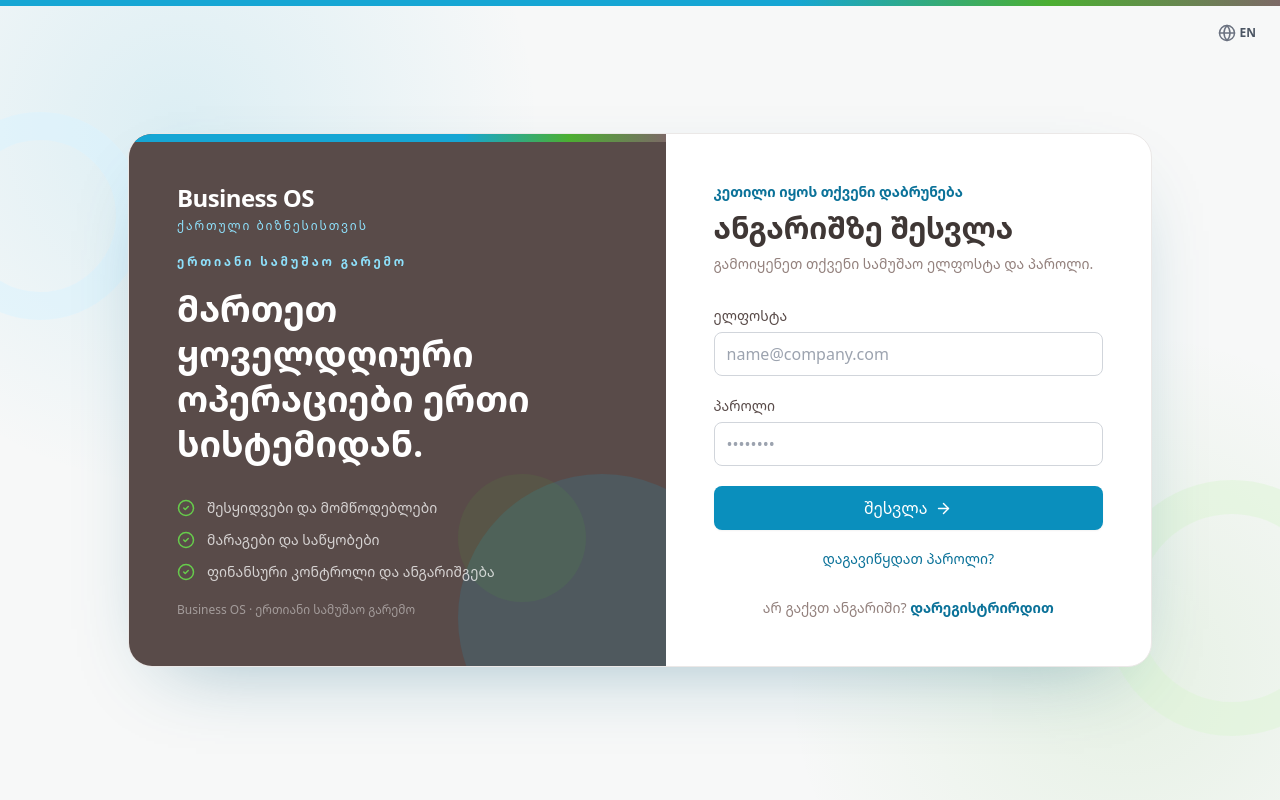
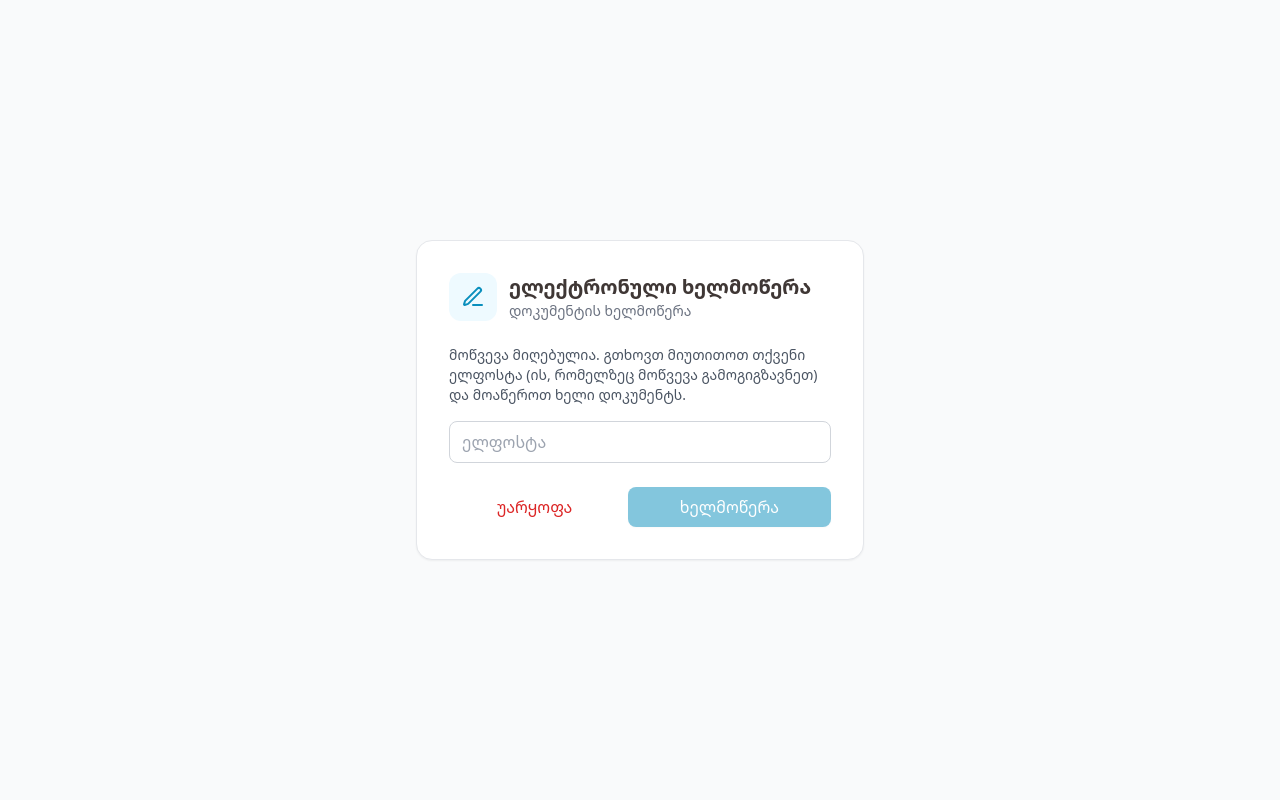
Before and after one commit to kaula201/business-os, a React (Vite) app in the folder frontend/: page /sign/1 in a window 1280 px wide. Before the commit this address led to /login. Built offline with nearby package versions, Linux system fonts and the light colour scheme; no server answers.

Commit message:
fix: public signer flow — /sign/:token without login (token = auth), public storefront, auth-gated cart/orders queries

```diff
--- a/frontend/src/App.tsx
+++ b/frontend/src/App.tsx
@@ -76,6 +76,7 @@
 const PlmPage = lazy(() => import('./pages/PlmPage'))
 const QualityPage = lazy(() => import('./pages/QualityPage'))
 const SignPage = lazy(() => import('./pages/SignPage'))
+const SignerPage = lazy(() => import('./pages/SignerPage'))
 
 function ProtectedRoute({ children }: { children: ReactNode }) {
   const isAuthenticated = useAuthStore((s) => s.isAuthenticated)
@@ -92,6 +93,8 @@
         <Route path="/vendor/dashboard" element={<ErrorBoundary><VendorDashboardPage /></ErrorBoundary>} />
         <Route path="/register" element={<ErrorBoundary><RegisterPage /></ErrorBoundary>} />
         <Route path="/verify-email" element={<ErrorBoundary><VerifyEmailPage /></ErrorBoundary>} />
+        <Route path="/sign/:token" element={<ErrorBoundary><SignerPage /></ErrorBoundary>} />
+        <Route path="/storefront" element={<ErrorBoundary><StorefrontPage /></ErrorBoundary>} />
         <Route
           path="/*"
           element={
--- a/frontend/src/i18n.ts
+++ b/frontend/src/i18n.ts
@@ -1855,6 +1855,13 @@
   'ხელმოწერილია': 'Signed at',
   'ხელახლა გაგზავნა': 'Resend',
   'მოწვევის გაგზავნა ელფოსტაზე': 'Send invitation by email',
+  // Signer (public)
+  'დოკუმენტის ხელმოწერა': 'Sign a document',
+  'მოწვევა მიღებულია. გთხოვთ მიუთითოთ თქვენი ელფოსტა (ის, რომელზეც მოწვევა გამოგიგზავნეთ) და მოაწეროთ ხელი დოკუმენტს.': 'Invitation received. Please enter your email (the one the invitation was sent to) and sign the document.',
+  'დოკუმენტი ხელმოწერილია': 'Document signed',
+  'მოთხოვნა უარყოფილია': 'Request declined',
+  'შეცდომა ხელმოწერისას': 'Error while signing',
+  'ხელმოწერა': 'Sign',
 }
 
 i18n.use(initReactI18next).init({
--- /dev/null
+++ b/frontend/src/pages/SignerPage.tsx
@@ -0,0 +1,81 @@
+import { useState } from 'react'
+import { useTranslation } from 'react-i18next'
+import { useMutation } from '@tanstack/react-query'
+import { PenLine, CheckCircle2, XCircle } from 'lucide-react'
+import { useParams } from 'react-router-dom'
+
+import { api } from '../services/api'
+
+export default function SignerPage() {
+  const { t } = useTranslation()
+  const { token } = useParams<{ token: string }>()
+  const [email, setEmail] = useState('')
+  const [result, setResult] = useState<{ status: string; message: string } | null>(null)
+  const [error, setError] = useState('')
+
+  const sign = useMutation({
+    mutationFn: (decision: 'sign' | 'decline') =>
+      api.post('/signature-requests/sign', { token, signer_email: email, decision }),
+    onSuccess: (r) => {
+      setResult({ status: r.data.data.status, message: r.data.data.status === 'signed' ? t('დოკუმენტი ხელმოწერილია') : t('მოთხოვნა უარყოფილია') })
+    },
+    onError: (e: any) => {
+      setError(e?.response?.data?.detail || t('შეცდომა ხელმოწერისას'))
+    },
+  })
+
+  return (
+    <div className="flex min-h-screen items-center justify-center bg-gray-50 p-4 dark:bg-dark-300">
+      <div className="w-full max-w-md rounded-2xl border bg-white p-8 shadow-sm dark:border-dark-50 dark:bg-dark-200">
+        <div className="mb-6 flex items-center gap-3">
+          <div className="flex h-12 w-12 items-center justify-center rounded-xl bg-primary-50 text-primary-600 dark:bg-dark-100">
+            <PenLine size={24} />
+          </div>
+          <div>
+            <h1 className="text-xl font-bold text-brandgray-900 dark:text-gray-100">{t('ელექტრონული ხელმოწერა')}</h1>
+            <p className="text-sm text-gray-500 dark:text-gray-400">{t('დოკუმენტის ხელმოწერა')}</p>
+          </div>
+        </div>
+
+        {result ? (
+          <div className="space-y-4 text-center">
+            <div className={`mx-auto flex h-16 w-16 items-center justify-center rounded-full ${result.status === 'signed' ? 'bg-green-50 text-green-600' : 'bg-red-50 text-red-500'}`}>
+              {result.status === 'signed' ? <CheckCircle2 size={32} /> : <XCircle size={32} />}
+            </div>
+            <p className="font-semibold text-brandgray-900 dark:text-gray-100">{result.message}</p>
+          </div>
+        ) : (
+          <div className="space-y-4">
+            <p className="text-sm text-gray-600 dark:text-gray-400">
+              {t('მოწვევა მიღებულია. გთხოვთ მიუთითოთ თქვენი ელფოსტა (ის, რომელზეც მოწვევა გამოგიგზავნეთ) და მოაწეროთ ხელი დოკუმენტს.')}
+            </p>
+            <input
+              type="email"
+              className="input"
+              placeholder={t('ელფოსტა')}
+              value={email}
+              onChange={e => setEmail(e.target.value)}
+            />
+            {error && <p className="text-sm text-red-500">{error}</p>}
+            <div className="flex gap-2 pt-2">
+              <button
+                onClick={() => sign.mutate('decline')}
+                disabled={!email || sign.isPending}
+                className="btn flex-1 border-red-200 text-red-600 hover:bg-red-50"
+              >
+                {t('უარყოფა')}
+              </button>
+              <button
+                onClick={() => sign.mutate('sign')}
+                disabled={!email || sign.isPending}
+                className="btn btn-primary flex-1"
+              >
+                {t('ხელმოწერა')}
+              </button>
+            </div>
+          </div>
+        )}
+      </div>
+    </div>
+  )
+}
--- a/frontend/src/pages/StorefrontPage.tsx
+++ b/frontend/src/pages/StorefrontPage.tsx
@@ -6,10 +6,12 @@
 import Modal from '../components/ui/Modal'
 import FormField from '../components/ui/FormField'
 import { ecommerceApi } from '../services/api'
+import { useAuthStore } from '../store/authStore'
 
 export default function StorefrontPage() {
   const { t } = useTranslation()
   const qc = useQueryClient()
+  const isAuthenticated = useAuthStore((s) => s.isAuthenticated)
   const [tab, setTab] = useState<'store' | 'cart' | 'orders' | 'admin'>('store')
   const [cartId, setCartId] = useState<string | null>(localStorage.getItem('ecom_cart'))
   const [category, setCategory] = useState('')
@@ -25,10 +27,18 @@
   const { data: cart } = useQuery({
     queryKey: ['ecom-cart', cartId],
     queryFn: () => (cartId ? ecommerceApi.getCart(cartId).then(r => r.data.data) : null),
-    enabled: !!cartId,
+    enabled: !!cartId && isAuthenticated,
   })
-  const { data: orders } = useQuery({ queryKey: ['ecom-orders'], queryFn: () => ecommerceApi.orders().then(r => r.data.data) })
-  const { data: adminProducts } = useQuery({ queryKey: ['ecom-admin'], queryFn: () => ecommerceApi.adminProducts().then(r => r.data.data.items) })
+  const { data: orders } = useQuery({
+    queryKey: ['ecom-orders'],
+    queryFn: () => ecommerceApi.orders().then(r => r.data.data),
+    enabled: isAuthenticated,
+  })
+  const { data: adminProducts } = useQuery({
+    queryKey: ['ecom-admin'],
+    queryFn: () => ecommerceApi.adminProducts().then(r => r.data.data.items),
+    enabled: isAuthenticated,
+  })
 
   const ensureCart = async () => {
     if (cartId) return cartId
@@ -84,7 +94,7 @@
       </div>
 
       <div className="flex gap-2 border-b dark:border-dark-50">
-        {tabs.map(([key, label, Icon]) => (
+        {tabs.filter(([key]) => key === 'store' || isAuthenticated).map(([key, label, Icon]) => (
           <button key={key} onClick={() => setTab(key)} className={`flex items-center gap-2 border-b-2 px-4 py-2 text-sm font-medium ${tab === key ? 'border-primary-600 text-primary-600' : 'border-transparent text-gray-500 hover:text-gray-700 dark:text-gray-400'}`}>
             <Icon size={16} /> {t(label)}
             {key === 'cart' && cart?.items?.length ? <span className="badge badge-primary">{cart.items.length}</span> : null}
```
Also changed, not shown: 1 other file (tests, documents, lock files or other folders).
